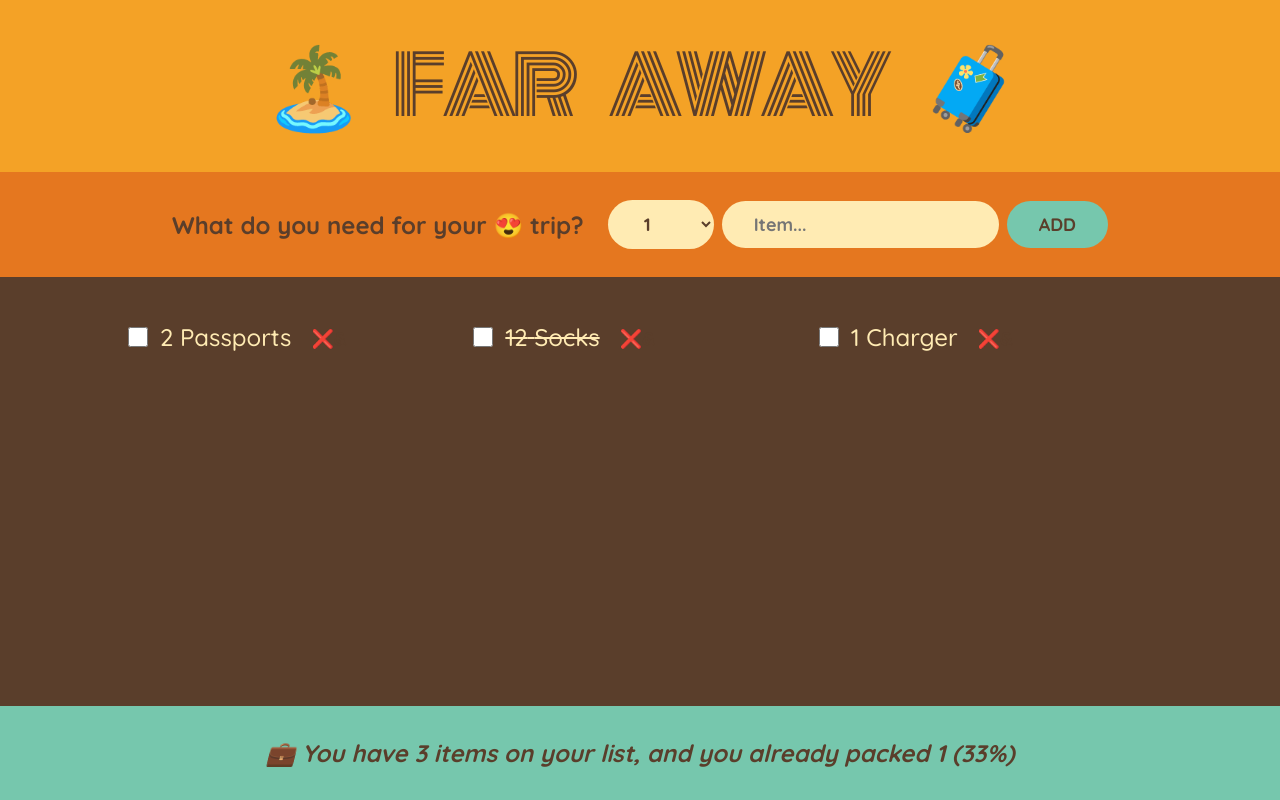
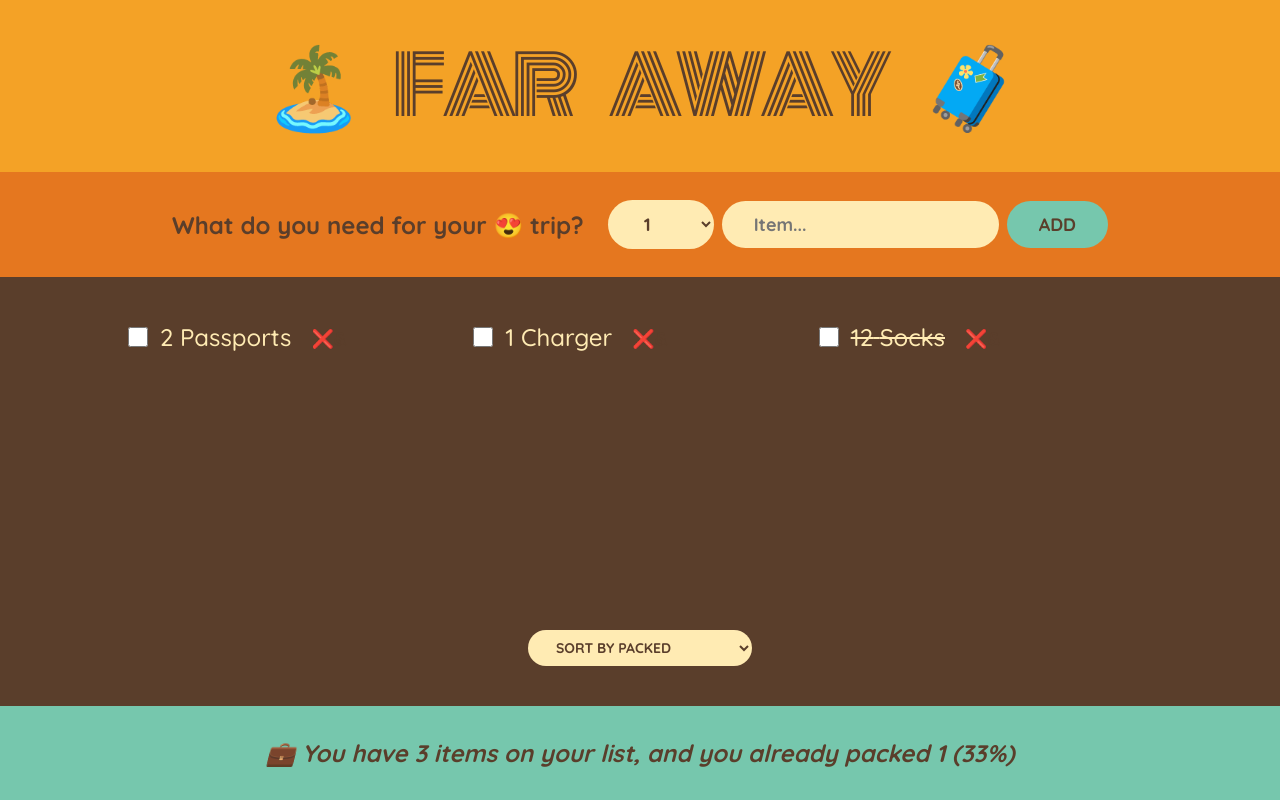
Before and after one commit to EdoardoFerrini/travel-list, a React (Create React App) app: page / in a window 1280 px wide. Built offline with nearby package versions, Linux system fonts and the light colour scheme.

Commit message:
ordinamento degli articoli

```diff
--- a/src/App.js
+++ b/src/App.js
@@ -87,10 +87,26 @@
 }
 
 function PackingList({ items, onDeleteItem, onToggleItems }) {
+  const [sortBy, setSortBy] = useState("packed");
+
+  let sortedItems;
+
+  if (sortBy === "input") sortedItems = items;
+
+  if (sortBy === "description")
+    sortedItems = items
+      .slice()
+      .sort((a, b) => a.description.localeCompare(b.description));
+
+  if (sortBy === "packed")
+    sortedItems = items
+      .slice()
+      .sort((a, b) => Number(a.packed) - Number(b.packed));
+
   return (
     <div className="list">
       <ul>
-        {items.map((item) => (
+        {sortedItems.map((item) => (
           <Item
             item={item}
             key={item.id}
@@ -99,9 +115,17 @@
           />
         ))}
       </ul>
+      <div className="actions">
+        <select value={sortBy} onChange={(e) => setSortBy(e.target.value)}>
+          <option value="input">Sort by input order</option>
+          <option value="description">Sort by description</option>
+          <option value="packed">Sort by packed</option>
+        </select>
+      </div>
     </div>
   );
 }
+
 function Item({ item, onDeleteItem, onToggleItems }) {
   return (
     <li>
@@ -117,6 +141,7 @@
     </li>
   );
 }
+
 function Stats({ items }) {
   if (!items.length)
     return (
```
